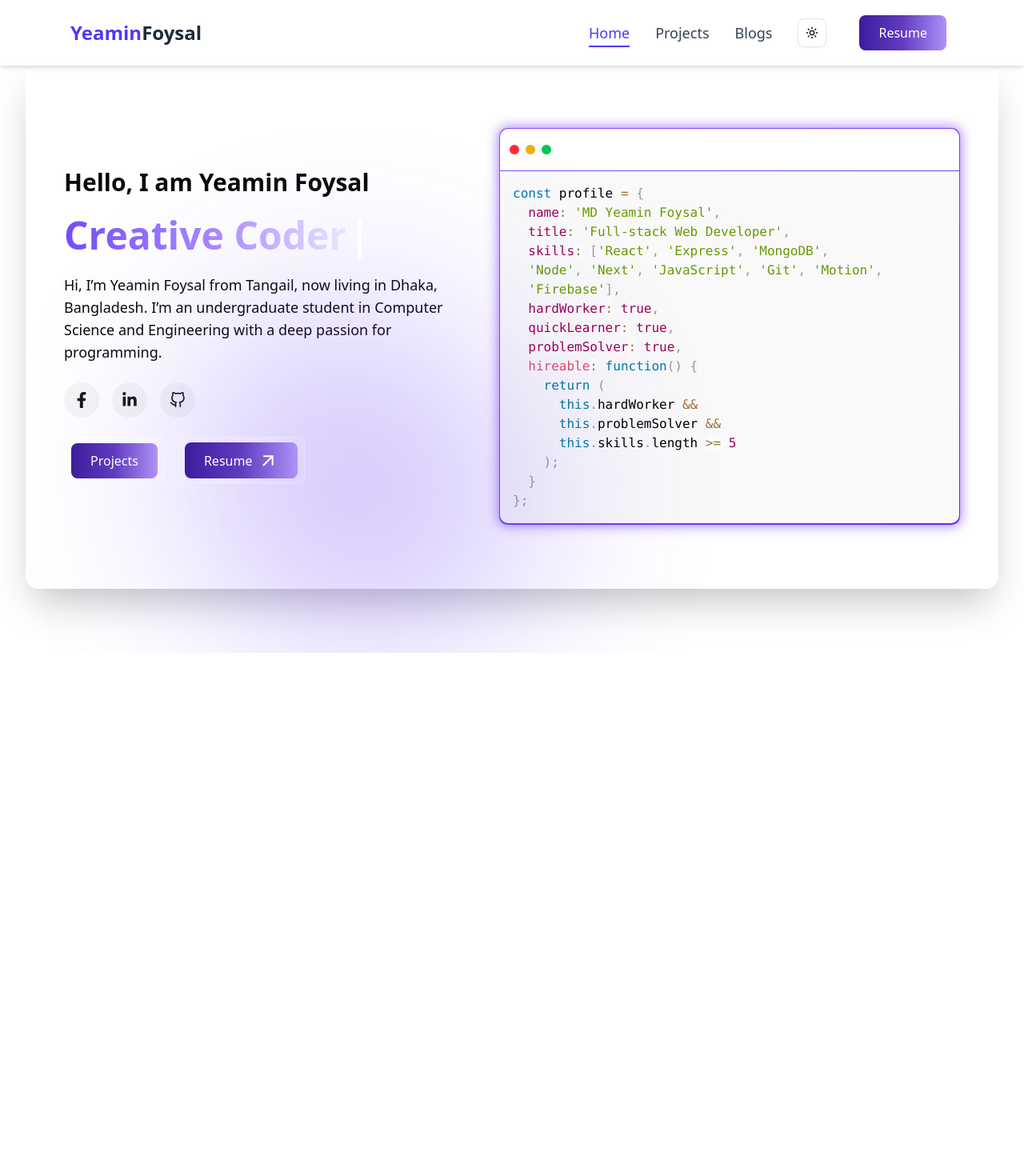
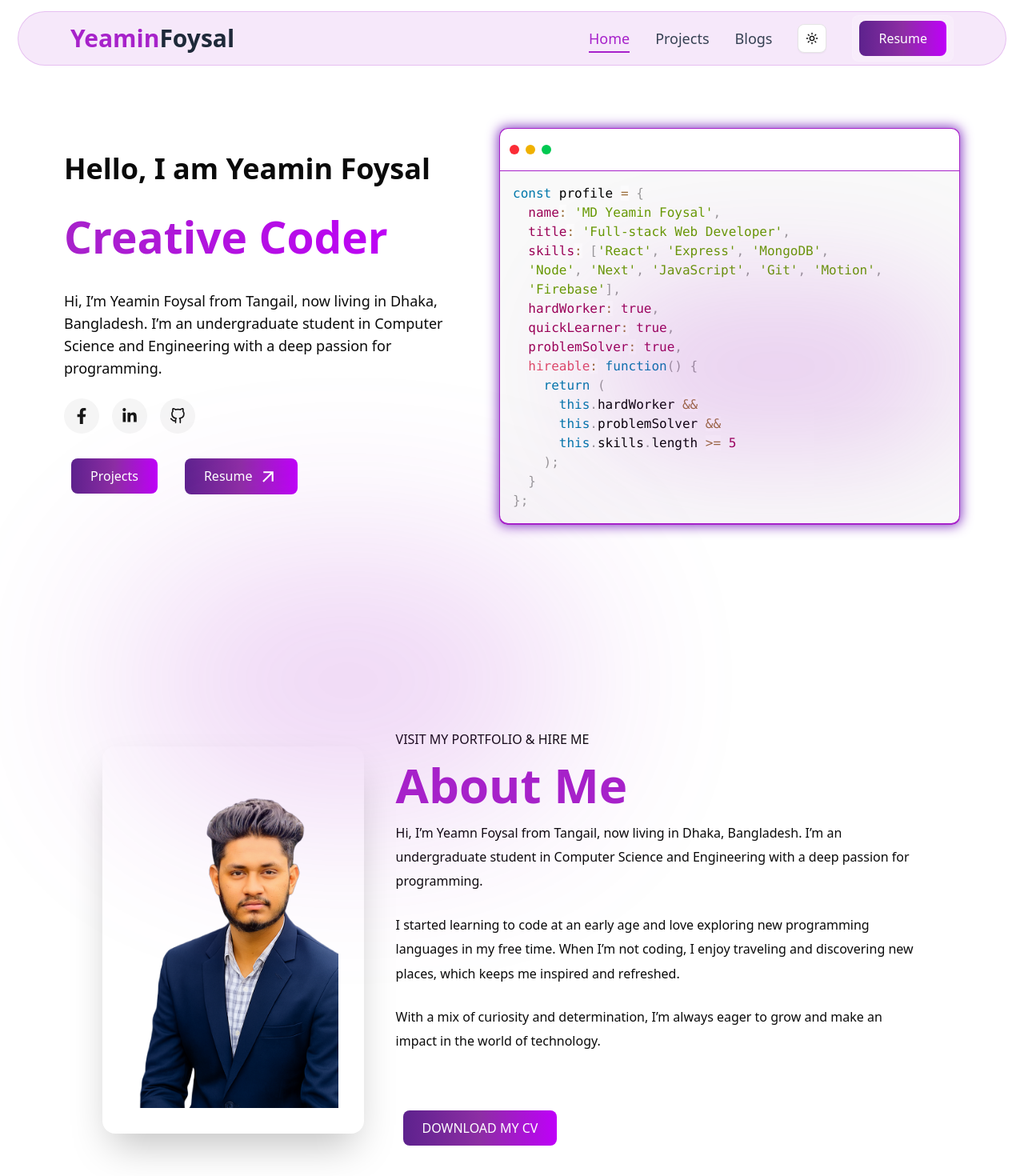
Before and after one commit to yeaminfoysal/Portfolio2.0-Frontend, a Next.js app: page / in a window 1280 px wide. Shown: the top 1470 px of the page at 80% size. Before the commit the page ends 816 px from the top, so only its background shows below. Built offline with nearby package versions, Linux system fonts and the light colour scheme.

Commit message:
about section complete

```diff
--- a/src/app/(public)/page.tsx
+++ b/src/app/(public)/page.tsx
@@ -1,9 +1,11 @@
+import About from "@/components/modules/Home/About";
 import Hero from "@/components/modules/Home/Hero";
 
 export default function Home() {
   return (
     <div className="">
       <Hero />
+    <About/>
     </div>
   );
 }
--- a/src/app/globals.css
+++ b/src/app/globals.css
@@ -121,7 +121,9 @@
 }
 
 .banner-shadow {
-  box-shadow: 0px 0px 15px 1px #864ff5bb;
+  box-shadow: 0px 0px 15px 1px #7e2ebf;
+  /* box-shadow: 0px 0px 15px 1px #864ff5bb; */
+  /* box-shadow: 0px 0px 15px 1px #ccf31d5a; */
 }
 
 /* Light mode (default) */
@@ -147,6 +149,7 @@ pre[class*="language-"] {
   0% {
     transform: rotate(0deg);
   }
+
   100% {
     transform: rotate(360deg);
   }
@@ -156,7 +159,44 @@ pre[class*="language-"] {
   animation: rotateGlow 3s linear infinite;
 }
 
-/*  */
+/*  Color   */
+
+.bg-gradient {
+  background-image: linear-gradient(to right, #8851f7, #5b2df5);
+  background-image: linear-gradient(to right, #a722ca, #a722ca);
+    /* background: linear-gradient(to right, #9ebc17, #5e6f11); */
+}
+.gradient-txt-bg {
+  background-image: linear-gradient(to right, #7548fd, #ffffff);
+  background-image: linear-gradient(to right, #a722ca, #bf00f9);
+    /* background-image: linear-gradient(to right, #caf31d, #ffffff); */
+}
+.main-bg{
+  background: #caf31d;
+  background: #a722ca;
+}
+.main-txt{
+  color: #caf31d;
+  color: #623ac0;
+  color: #a722ca;
+}
+
+.btn-gradient {
+  /* Linear gradient from left to right */
+  background: linear-gradient(
+    to right,
+    #3c1c9c, /* from */
+    #623ac0, /* via */
+    #b091f8  /* to */
+  );
+  background: linear-gradient(
+    to right,
+    #5d228d, /* from */
+    #8d2ea4, /* via */
+    #bf00f9
+  );
+}
+
 
 @layer base {
   * {
--- /dev/null
+++ b/src/components/modules/Home/About.tsx
@@ -0,0 +1,39 @@
+import Link from 'next/link';
+import img from '../../../../public/png3.png'
+import Image from 'next/image';
+import GlowButton from '@/components/shared/GlowButton';
+
+
+const About = () => {
+    return (
+        <div id='about' className='section w-[95%] lg:w-[80%] 2xl:max-w-[1492px] mx-auto flex flex-col lg:flex-row  justify-between items-center py-24 gap-10 2xl:gap-20'>
+            <div className='p-8 shadow-2xl rounded-2xl '>
+                <div className='bg-secondery mx-auto rounded-2xl relative'>
+                     <div className="absolute w-[550px] h-[300px] rounded-full bg-gradient to-transparent opacity-20 left-0 -top-66 blur-[120px] overflow-hidden"></div>
+                    <Image className=' mx-auto ' src={img} alt="" />
+                </div>
+            </div>
+            <div className=''>
+                <p className='color-main uppercase font-secondery'>
+                    Visit my portfolio & Hire me</p>
+                <h2 className='text-[60px] font-[700] main-txt'>About Me</h2>
+                <p className=' leading-[1.9] color-desc mb-6'>
+                    Hi, I’m Yeamn Foysal from Tangail, now living in Dhaka, Bangladesh. I’m an undergraduate student in Computer Science and Engineering with a deep passion for programming.
+                </p>
+                <p className=' leading-[1.9] color-desc  mb-6'>
+                    I started learning to code at an early age and love exploring new programming languages in my free time. When I’m not coding, I enjoy traveling and discovering new places, which keeps me inspired and refreshed.
+                </p>
+                <p className=' leading-[1.9] color-desc'>
+                    With a mix of curiosity and determination, I’m always eager to grow and make an impact in the world of technology.
+                </p>
+                <div className='mt-16'>
+                    <GlowButton href={'https://drive.google.com/file/d/10OHfCrpRPlkzlYazOIU3FGg4YVSreJb4/view?usp=sharing'}>
+                        DOWNLOAD MY CV
+                    </GlowButton>
+                </div>
+            </div>
+        </div>
+    );
+};
+
+export default About;
--- a/src/components/modules/Home/Hero.tsx
+++ b/src/components/modules/Home/Hero.tsx
@@ -50,21 +50,21 @@ export default function Hero() {
     return (
         <section className="py-20 relative">
 
-            <div className="flex flex-col xl:flex-row items-center justify-evenly mx-auto w-[95%] 2xl:max-w-[1492px] bg-background px-6 md:px-12 py-10 md:py-20 rounded-2xl shadow-2xl gap-10 transition-all duration-300 ">
+            <div className="flex flex-col xl:flex-row items-center justify-evenly mx-auto w-[95%] 2xl:max-w-[1492px]  px-6 md:px-12 py-10 md:py-20  gap-10 transition-all duration-300 ">
 
-                <div className="absolute w-[450px] h-[450px] rounded-full bg-gradient-to-tr from-[#8851f7] via-[#5b2df5] to-transparent bottom-1 left-60 opacity-30  blur-[120px] overflow-hidden"></div>
+                {/* <div className="absolute w-[450px] h-[450px] rounded-full bg-gradient-to-tr from-[#8851f7] via-[#5b2df5] to-transparent bottom-1 left-60 opacity-30  blur-[120px] overflow-hidden"></div> */}
 
                 {/* Left: Text */}
                 <div className="text-center xl:text-left space-y-6  flex-1">
 
                     {/* Greeting */}
-                    <h3 className="text-3xl font-semibold text-[var(--foreground)]">
+                    <h3 className="text-4xl font-semibold text-[var(--foreground)]">
                         Hello, I am Yeamin Foysal
                     </h3>
 
                     {/* Title with Typewriter */}
-                    <h1 className="text-5xl font-bold text-[var(--foreground)]">
-                        <span className="inline-block bg-gradient-to-r from-[#7548fd] via-[#ac89ff] to-[#ffffff] bg-clip-text text-transparent">
+                    <h1 className="text-[55px] font-bold text-[var(--foreground)]">
+                        <span className="inline-block gradient-txt-bg bg-clip-text text-transparent">
                             <Typewriter
                                 words={["Full Stack Developer", "MERN Stack Engineer", "Creative Coder"]}
                                 loop={0}
@@ -130,13 +130,15 @@ export default function Hero() {
 
 
                 {/* Right: Code Block */}
-                <div className="bg-gradient-to-br from-[#8851f7] to-[#5b2df5] p-[1px] rounded-lg w-full max-w-xl banner-shadow ">
+                <div className="bg-gradient p-[1px] rounded-lg w-full max-w-xl banner-shadow ">
+
                     <div className="flex items-center space-x-2 px-3 py-5 bg-white dark:bg-[#050709] rounded-t-lg">
                         <span className="w-3 h-3 bg-red-500 rounded-full"></span>
                         <span className="w-3 h-3 bg-yellow-500 rounded-full"></span>
                         <span className="w-3 h-3 bg-green-500 rounded-full"></span>
                     </div>
-                    <pre className="bg-[#050709] text-sm md:text-base overflow-x-auto p-4 rounded-b-lg">
+                    <pre className="bg-[#050709] text-sm md:text-base overflow-x-auto p-4 rounded-b-lg relative overflow-hidden">
+                        <div className="absolute w-[450px] h-[200px] rounded-full bg-gradient to-transparent opacity-20 left-30 top-36 blur-[80px] overflow-hidden"></div>
                         <code className="language-javascript">{code}</code>
                     </pre>
                 </div>
--- a/src/components/shared/GlowButton.tsx
+++ b/src/components/shared/GlowButton.tsx
@@ -26,7 +26,7 @@ export default function GlowButton({ href, children, className }: GlowButtonProp
             <span className="absolute inset-0 w-full h-full translate-x-[100%] bg-gradient-to-l from-transparent via-white/30 to-transparent group-hover:translate-x-[-100%] transition-transform duration-900 ease-out" />
 
             <button
-                className="relative py-2.5 px-6 rounded-md bg-gradient-to-r from-[#3c1c9c] via-[#623ac0] to-[#b091f8] text-white font-medium overflow-hidden"
+                className="relative py-2.5 px-6 rounded-md btn-gradient text-white font-medium overflow-hidden"
                 type="button"
             >
                 <span className="relative z-10">{children}</span>
--- a/src/components/shared/Navbar.tsx
+++ b/src/components/shared/Navbar.tsx
@@ -18,10 +18,10 @@ const Navbar = () => {
     ];
 
     return (
-        <nav className="fixed top-0 left-0 w-full bg-white/80 dark:bg-gray-900/80 backdrop-blur-md shadow-md z-50">
-            <div className="max-w-6xl mx-auto px-6 py-3 flex justify-between items-center">
+        <nav className="fixed top-12 left-1/2 -translate-x-1/2 -translate-y-1/2 w-[1236px] rounded-full bg-[#a722ca]/10 dark:bg-[#a722ca]/10 backdrop-blur-lg border border-[#a722ca]/20 z-50">
+            <div className="max-w-6xl mx-auto px-6 py-1 flex justify-between items-center">
                 {/* Logo / Name */}
-                <Link href="/" className="text-2xl font-bold text-indigo-600 dark:text-indigo-400">
+                <Link href="/" className="text-3xl font-bold main-txt ">
                     Yeamin<span className="text-gray-800 dark:text-gray-100">Foysal</span>
                 </Link>
 
@@ -32,8 +32,8 @@ const Navbar = () => {
                             <Link
                                 href={link.path}
                                 className={`text-lg font-medium transition-colors ${pathname === link.path
-                                        ? "text-indigo-600 dark:text-indigo-400 border-b-2 border-indigo-600 pb-1"
-                                        : "text-gray-700 dark:text-gray-300 hover:text-indigo-500 dark:hover:text-indigo-400"
+                                    ? " main-txt border-b-2 border-[#a722ca] pb-1"
+                                    : "text-gray-700 dark:text-gray-300 hover:text-indigo-500 dark:hover:text-indigo-400"
                                     }`}
                             >
                                 {link.name}
@@ -63,8 +63,8 @@ const Navbar = () => {
                                     href={link.path}
                                     onClick={() => setIsOpen(false)}
                                     className={`text-lg font-medium ${pathname === link.path
-                                            ? "text-indigo-600 dark:text-indigo-400"
-                                            : "text-gray-700 dark:text-gray-300 hover:text-indigo-500 dark:hover:text-indigo-400"
+                                        ? "text-indigo-600 dark:text-indigo-400"
+                                        : "text-gray-700 dark:text-gray-300 hover:text-indigo-500 dark:hover:text-indigo-400"
                                         }`}
                                 >
                                     {link.name}
```
Also changed, not shown: public/png3.png (added), 1 other file (tests, documents, lock files or other folders).
